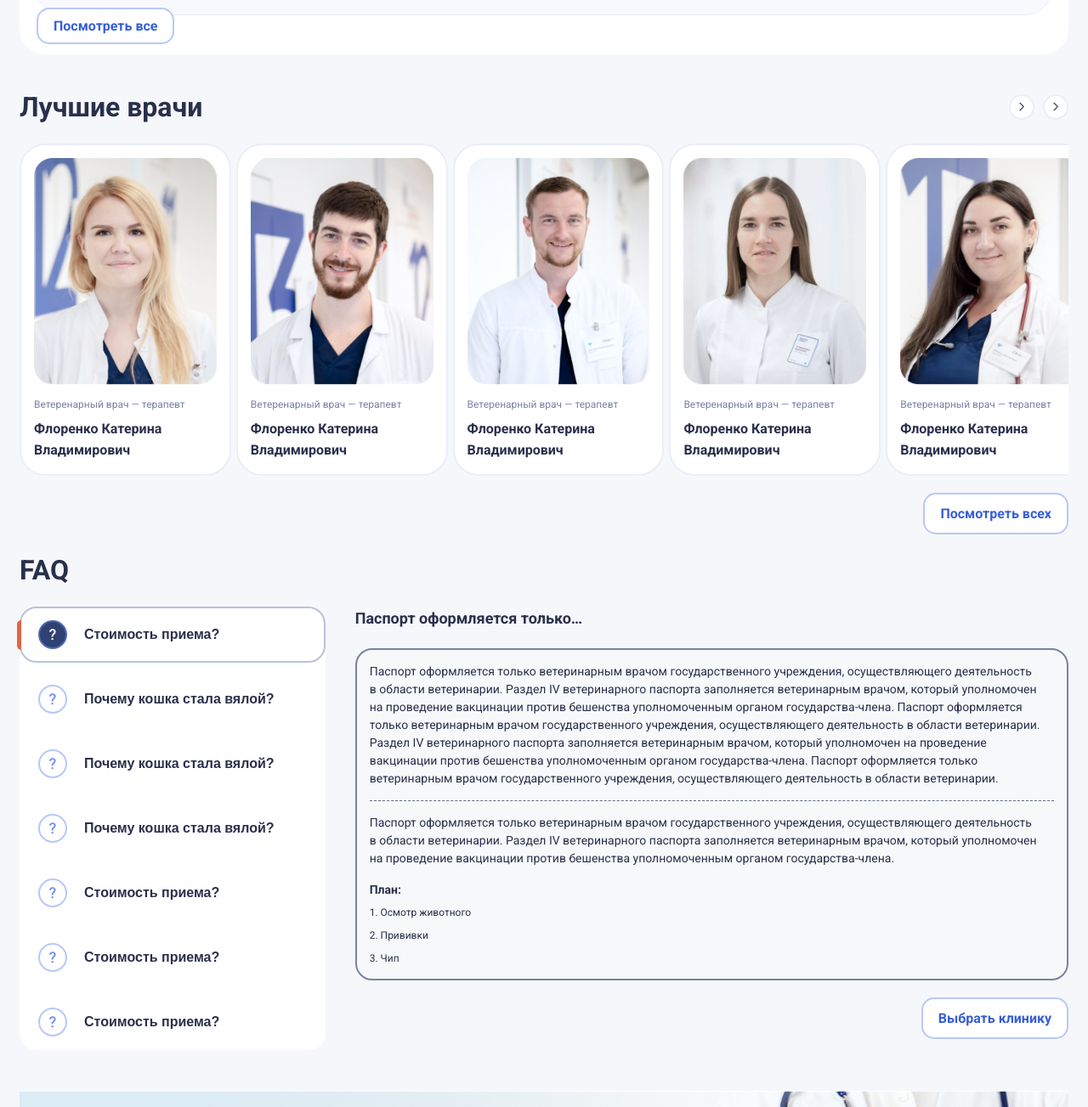
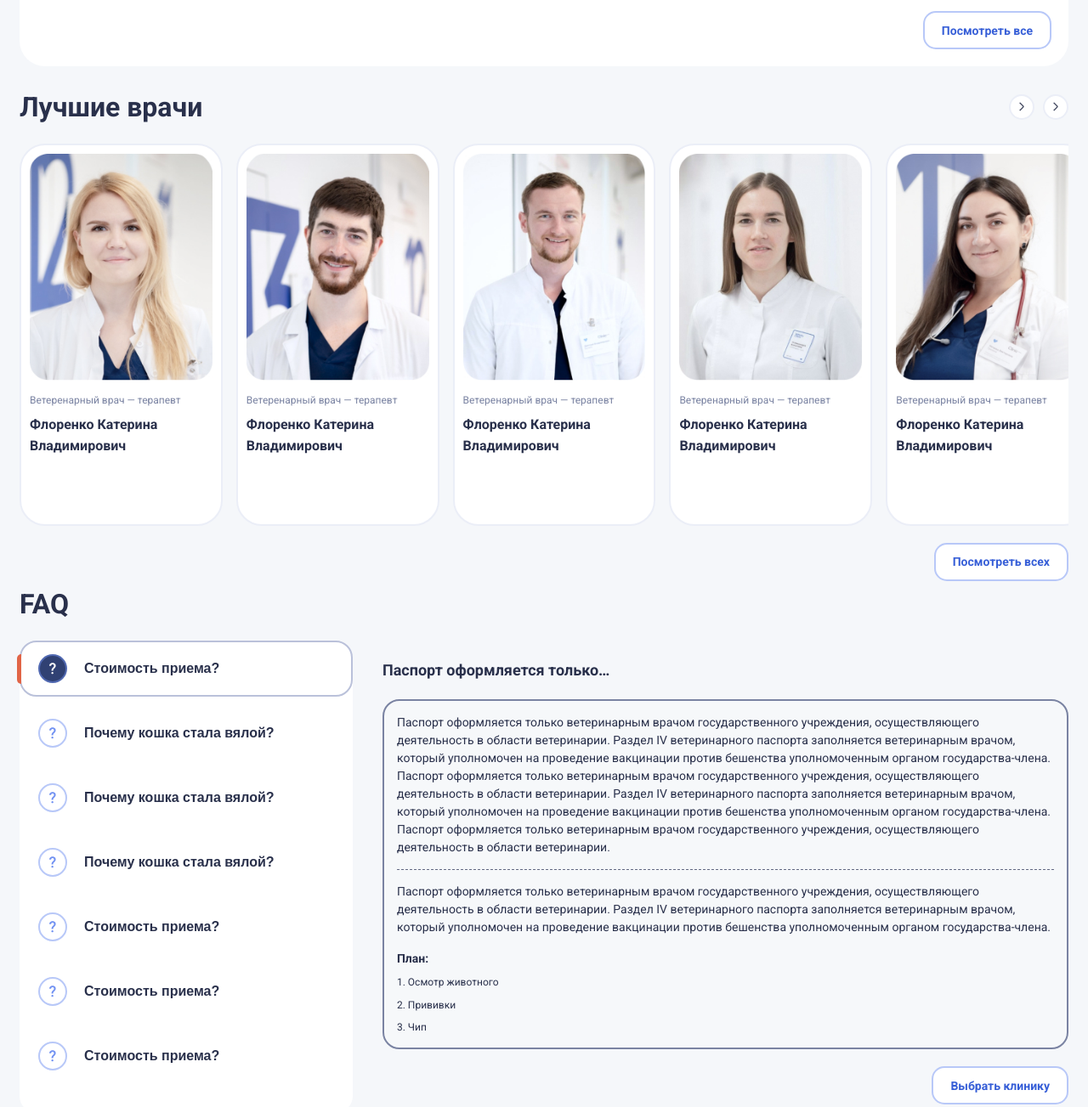
Before and after one commit to nimnainev/nimnainev.github.io, a plain HTML site: page index.html in a window 1280 px wide. Shown: the part 1126-2429 px from the top of the page at 85% size. Drawn offline with nearby package versions, Linux system fonts and the light colour scheme.

Commit message:
Update main.css

```diff
--- a/css/main.css
+++ b/css/main.css
@@ -487,7 +487,6 @@ select {
 .btn {
   font-weight: 700;
   font-size: 16px;
-  line-height: 160%;
   color: #365ED7;
   padding: 10px 18px;
   background: #FFFFFF;
@@ -496,16 +495,17 @@ select {
   -webkit-transition: all 0.3s linear;
   -o-transition: all 0.3s linear;
   transition: all 0.3s linear;
+  padding: 10px 20px;
 }
 .btn:hover {
   color: #fff;
   background: #365ED7;
+  border: 2px solid transparent;
 }
 
 .btn-bg {
   font-weight: 700;
   font-size: 16px;
-  line-height: 160%;
   color: #fff;
   padding: 10px 18px;
   background: #FFFFFF;
@@ -515,6 +515,7 @@ select {
   -webkit-transition: all 0.3s linear;
   -o-transition: all 0.3s linear;
   transition: all 0.3s linear;
+  padding: 10px 20px;
 }
 .btn-bg:hover {
   background: #FFFFFF;
@@ -543,7 +544,7 @@ select {
   align-items: center;
 }
 .header__logo {
-  margin-right: 200px;
+  margin-right: 290px;
 }
 .header__menu {
   width: 100%;
@@ -648,7 +649,7 @@ select {
   border-radius: 15px;
   border: 2px solid #EBEEF6;
   padding: 15px 12px;
-  margin-right: 20px;
+  margin-right: 45px;
   position: relative;
 }
 
@@ -898,7 +899,7 @@ main {
   padding: 20px 0 40px 0;
 }
 .services__title {
-  margin-bottom: 10px;
+  margin-bottom: 13px;
 }
 .services__subtitle {
   font-size: 16px;
@@ -913,7 +914,7 @@ main {
   -webkit-box-pack: justify;
   -ms-flex-pack: justify;
   justify-content: space-between;
-  margin-bottom: 15px;
+  margin-bottom: 8px;
 }
 .services__items:last-child {
   margin-bottom: 0;
@@ -944,11 +945,12 @@ main {
   margin-right: 15px;
   background-color: #FFFFFF;
   position: relative;
-  padding: 30px;
+  padding: 28px;
   -webkit-transition: all 0.4s linear;
   -o-transition: all 0.4s linear;
   transition: all 0.4s linear;
   cursor: pointer;
+  margin-right: 20px;
 }
 .services__item:hover {
   border: 2px solid #BAC1DA;
@@ -956,6 +958,7 @@ main {
 .services__item:hover .btn {
   background: #304173;
   color: #fff;
+  border: 2px solid transparent;
 }
 .services__item:hover::before {
   content: "";
@@ -989,7 +992,11 @@ main {
   background-position: right bottom !important;
 }
 .services__item-btn {
+  width: 100%;
+  max-width: 141px;
   color: #304173;
+  font-size: 14px;
+  padding: 10px;
 }
 .services__item-title {
   font-weight: 700;
@@ -1025,7 +1032,7 @@ main {
 }
 
 .doctors {
-  padding: 40px 0 20px 0;
+  padding: 26px 0 5px 0;
 }
 .doctors__top {
   display: -webkit-box;
@@ -1055,11 +1062,12 @@ main {
 }
 .doctors__item {
   width: 100%;
-  max-width: 284px;
+  max-width: 266px;
+  height: 426px;
   background: #FFFFFF;
   border: 2px solid #EBEEF7;
   border-radius: 30px;
-  padding: 15px;
+  padding: 10px;
   -webkit-transition: all 0.2s linear;
   -o-transition: all 0.2s linear;
   transition: all 0.2s linear;
@@ -1130,7 +1138,17 @@ main {
   display: flex;
 }
 .doctors__button-btn {
-  display: inline-block;
+  display: -webkit-box;
+  display: -ms-flexbox;
+  display: flex;
+  -webkit-box-pack: center;
+  -ms-flex-pack: center;
+  justify-content: center;
+  -webkit-box-align: center;
+  -ms-flex-align: center;
+  align-items: center;
+  min-height: 45px;
+  font-size: 14px;
 }
 
 .disease__title {
@@ -1249,6 +1267,31 @@ main {
   line-height: 150%;
   color: #626983;
 }
+.disease__buttons {
+  display: -webkit-box;
+  display: -ms-flexbox;
+  display: flex;
+  -ms-flex-item-align: center;
+  -ms-grid-row-align: center;
+  align-self: center;
+  -webkit-box-pack: end;
+  -ms-flex-pack: end;
+  justify-content: flex-end;
+  margin-top: 20px;
+}
+.disease__buttons-btn {
+  display: -webkit-box;
+  display: -ms-flexbox;
+  display: flex;
+  -webkit-box-pack: center;
+  -ms-flex-pack: center;
+  justify-content: center;
+  -webkit-box-align: center;
+  -ms-flex-align: center;
+  align-items: center;
+  min-height: 45px;
+  font-size: 14px;
+}
 
 .faq {
   padding-bottom: 48px;
@@ -1266,7 +1309,7 @@ main {
   justify-content: space-between;
 }
 .faq__nav {
-  width: 30%;
+  width: 34%;
   display: block;
   background: #FFFFFF;
   border-radius: 20px;
@@ -1334,6 +1377,7 @@ main {
 }
 .faq__info {
   width: 70%;
+  padding-top: 21px;
 }
 .faq__info-title {
   font-weight: 700;
@@ -1412,7 +1456,20 @@ main {
   display: flex;
 }
 .faq__button-btn {
-  display: inline-block;
+  display: -webkit-box;
+  display: -ms-flexbox;
+  display: flex;
+  -webkit-box-pack: center;
+  -ms-flex-pack: center;
+  justify-content: center;
+  -webkit-box-align: center;
+  -ms-flex-align: center;
+  align-items: center;
+  min-height: 45px;
+  font-size: 14px;
+}
+.faq__button-btn span {
+  line-height: 0;
 }
 
 .mails {
@@ -1663,6 +1720,22 @@ main {
   font-size: 12px;
   line-height: 140%;
   color: #7A83A2;
+}
+
+.services {
+  font-family: "Roboto", sans-serif;
+}
+
+.disease {
+  font-family: "Roboto", sans-serif;
+}
+
+.doctors {
+  font-family: "Roboto", sans-serif;
+}
+
+.faq {
+  font-family: "Roboto", sans-serif;
 }
 
 @media (max-width: 1850px) {
@@ -2050,6 +2123,7 @@ main {
   display: -ms-flexbox;
   display: flex;
   margin-right: 10px;
+  margin-top: -6px;
 }
 
 .glyphicon {
```
